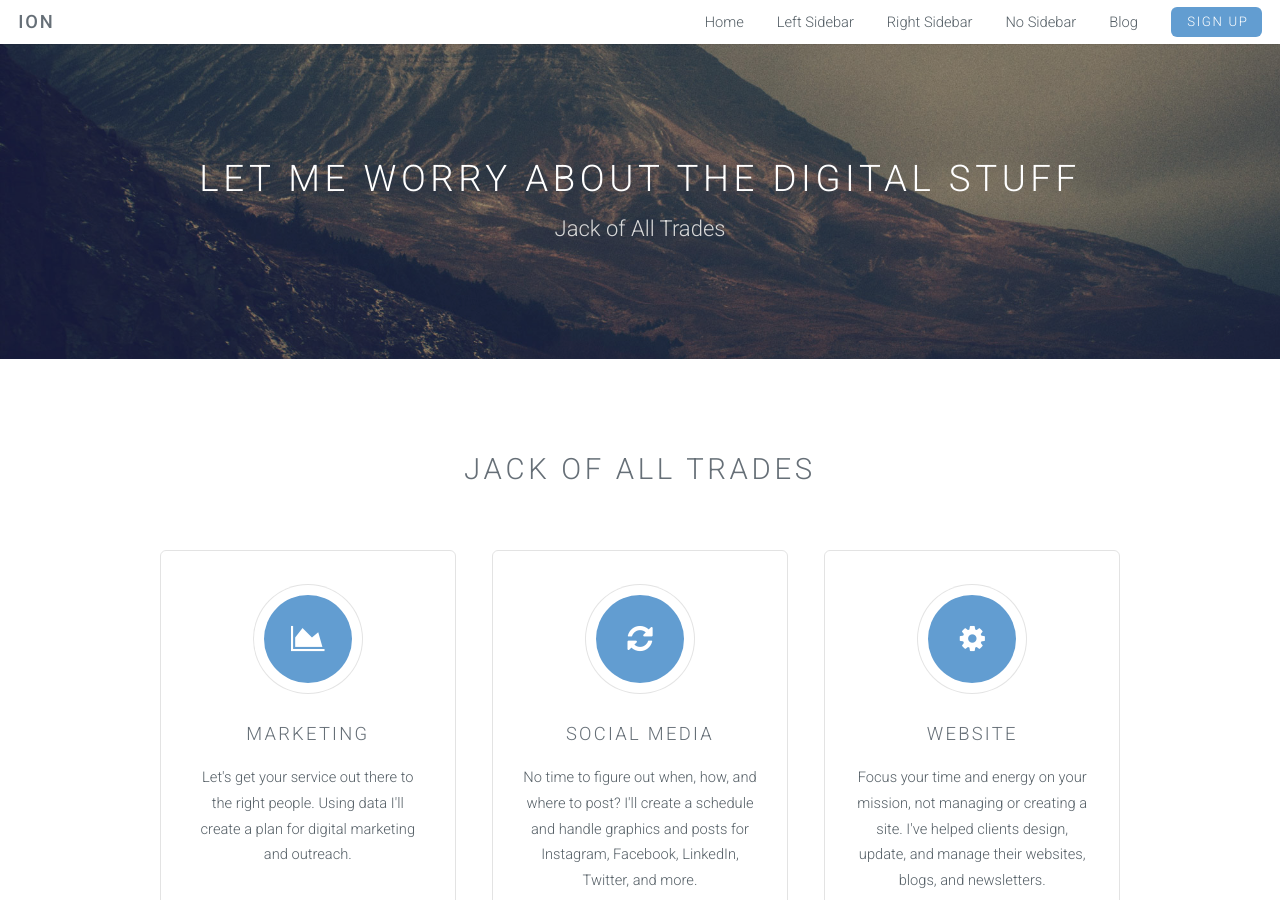
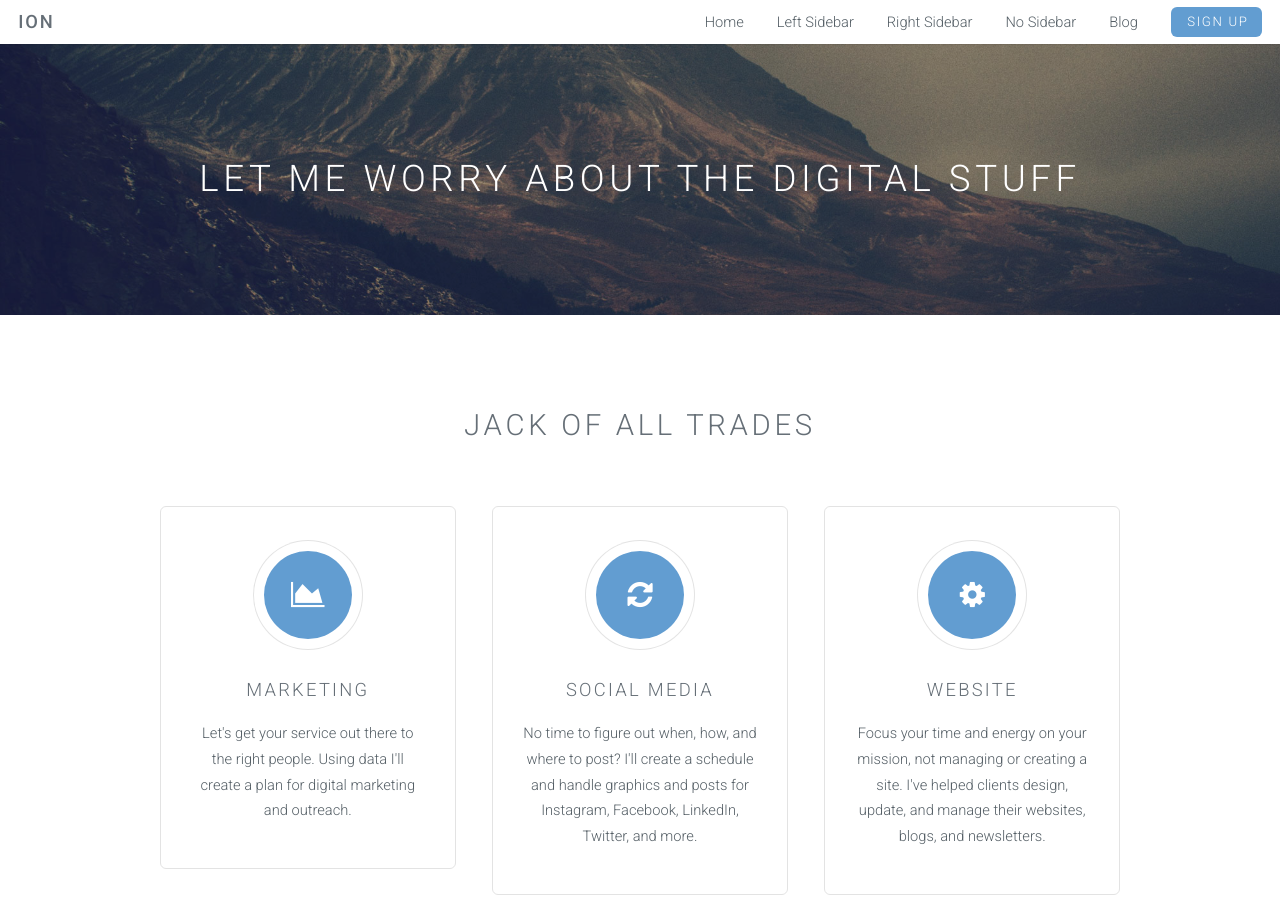
Before and after one commit to bycait/bycait.github.io, a Jekyll site: the page built from index.html, in a window 1280 px wide and 900 px high. Built offline with Jekyll 4.4.1, drawn with Linux system fonts in a browser that asks for light colours.

Commit message:
Update landing-page.html

```diff
--- a/_layouts/landing-page.html
+++ b/_layouts/landing-page.html
@@ -11,7 +11,6 @@
         <section id="banner">
             <div class="inner">
                 <h2>Let me worry about the digital stuff</h2>
-                <p>Jack of All Trades</p>
 
 		<!--
 		<ul class="actions">
```
